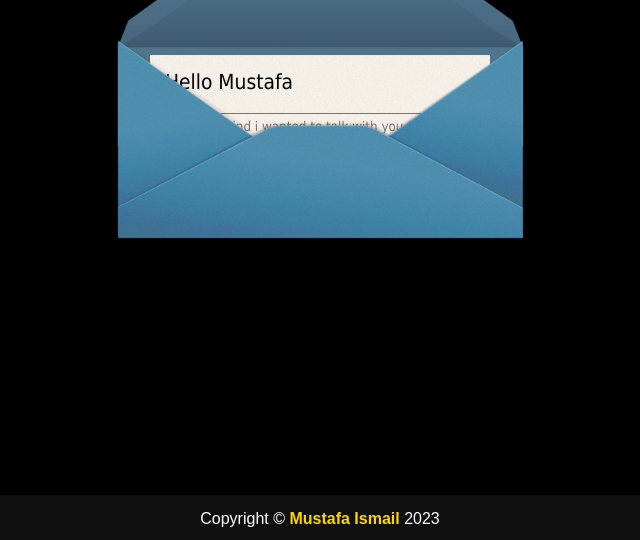
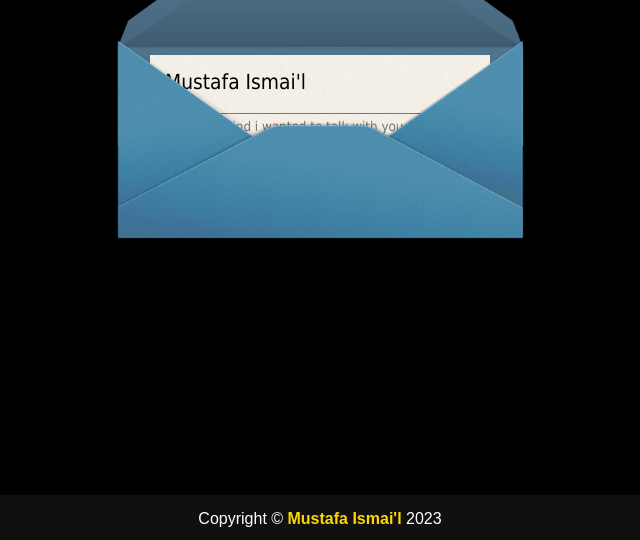
Before and after one commit to mustafa12121/mustafa12121.github.io, a website: page index.html in a window 1280 px wide. Shown: the part 3505-4045 px from the top of the page, 320-960 px from the left. Drawn offline with Linux system fonts and the light colour scheme.

```diff
--- a/index.html
+++ b/index.html
@@ -152,7 +152,7 @@
 
                     <div class="form-wraper">
                         <form action="">
-                            <p>Hello Mustafa</p>
+                            <p>Mustafa Ismai'l</p>
                             <div class="form-name">
                                 <div class="form-messege">
                                     <label for="messege">Dear</label>
@@ -180,7 +180,12 @@
             </div>
         </section>
     </main>
-    <footer>Copyright &copy; <span>Mustafa Ismail</span> 2023</footer>
+    <footer>Copyright &copy;
+        <span>
+            <a href="mailto:mustafaasmael1234@gmail.com" class="main-colored"> Mustafa Ismai'l</a>
+        </span>
+        2023
+    </footer>
     <script src="./js/app.js"></script>
     <!-- <script src="./js/all.min.js"></script> -->
 </body>
```
Also changed, not shown: img/computer.jpg (deleted), img/typetest2.jpg (added).
